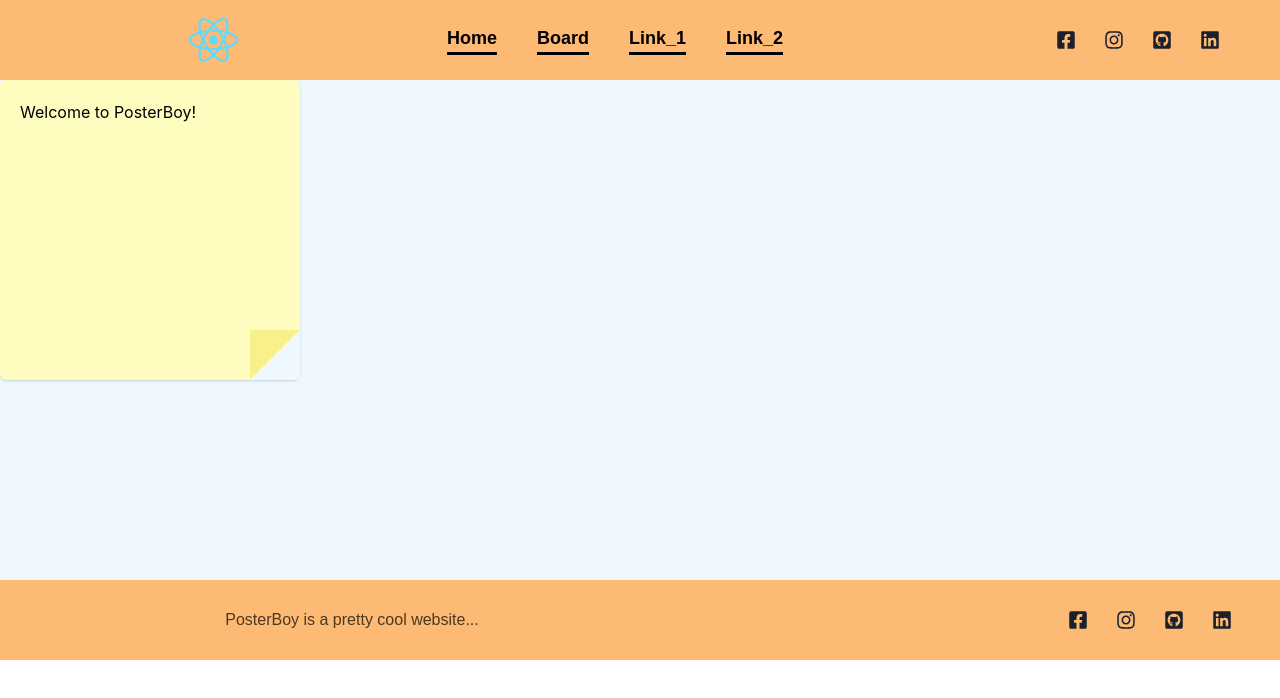
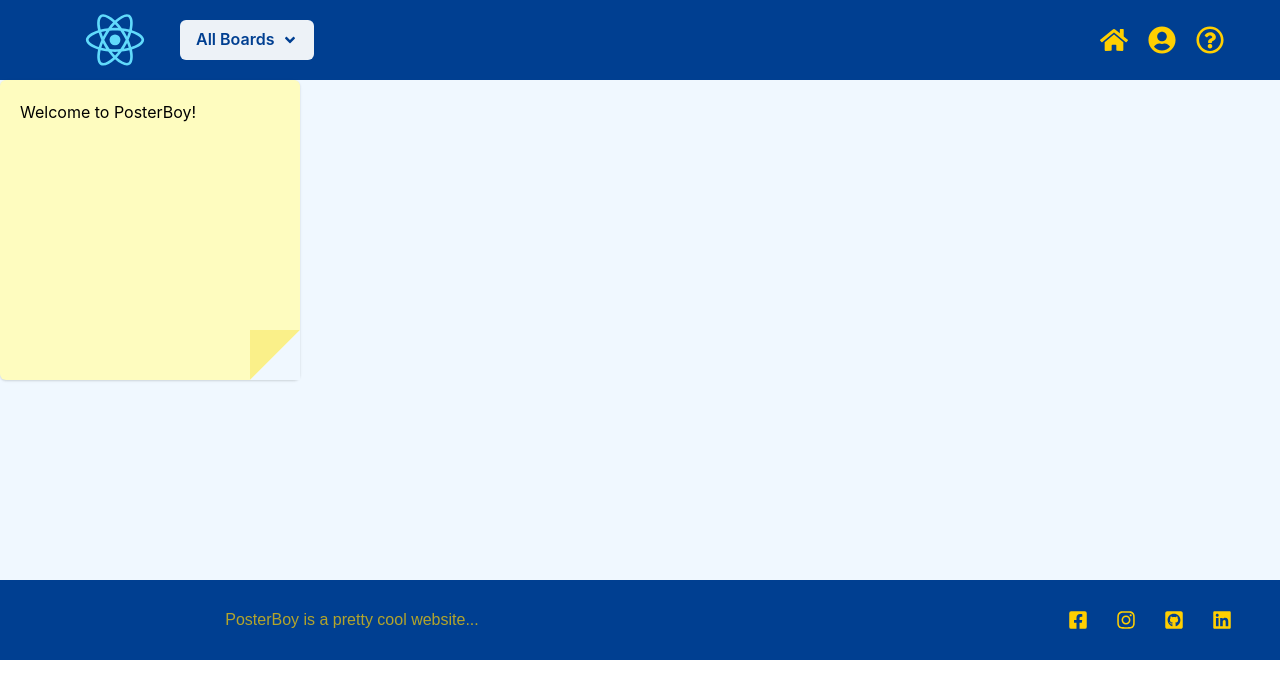
Before and after one commit to PiersonG33/PosterBoy, a React (Create React App) app in the folder posterboy/: page / in a window 1280 px wide. Shown: the top 698 px of the page. Built offline with nearby package versions, Linux system fonts and the light colour scheme.

Commit message:
chenb9- created the header

```diff
--- a/posterboy/src/components/Footer.jsx
+++ b/posterboy/src/components/Footer.jsx
@@ -14,13 +14,14 @@ function Footer() {
           <ButtonGroup variant="ghost">
             <IconButton
               as="a"
+              color='#FFCF00'
               href="/"
               aria-label="Facebook"
               icon={<FaFacebookSquare fontSize="1.25rem" />}
             />
-            <IconButton as="a" href="/" aria-label="Instagram" icon={<FaInstagram fontSize="1.25rem" />} />
-            <IconButton as="a" href="https://github.com/PiersonG33/PosterBoy/tree/front-end/posterboy" aria-label="Github" icon={<FaGithubSquare fontSize="1.25rem" />} />
-            <IconButton as="a" href="/" aria-label="LinkedIn" icon={<FaLinkedin fontSize="1.25rem" />} />
+            <IconButton as="a" color='#FFCF00' href="/" aria-label="Instagram" icon={<FaInstagram fontSize="1.25rem" />} />
+            <IconButton as="a" color='#FFCF00' href="https://github.com/PiersonG33/PosterBoy/tree/front-end/posterboy" aria-label="Github" icon={<FaGithubSquare fontSize="1.25rem" />} />
+            <IconButton as="a" color='#FFCF00' href="/" aria-label="LinkedIn" icon={<FaLinkedin fontSize="1.25rem" />} />
           </ButtonGroup>
         </FooterRight>
       </FooterInnerContainer>
@@ -31,7 +32,7 @@ function Footer() {
 const FooterContainer = styled.nav`
   width: 100%;
   height: 80px;
-  background-color: #FDBA74;
+  background-color: #003F91;
   display: flex;
   flex-direction: column;
   color: black;
@@ -66,6 +67,7 @@ const FooterRight = styled.div`
 const FooterText = styled.p`
   margin: auto;
   opacity: 0.7;
+  color: #FFCF00;
 `
 
 export default Footer;
--- a/posterboy/src/components/Header.jsx
+++ b/posterboy/src/components/Header.jsx
@@ -1,8 +1,7 @@
 import React from "react";
 import styled from "styled-components";
-import { Link } from "react-router-dom";
-import { FaFacebookSquare, FaLinkedin, FaGithubSquare, FaInstagram} from "react-icons/fa";
-import { ButtonGroup,  IconButton } from '@chakra-ui/react'
+import { FaHome, FaUserCircle, FaRegQuestionCircle, FaAngleDown} from "react-icons/fa";
+import { Button, ButtonGroup,  IconButton, Menu, MenuButton, MenuList, MenuItem } from '@chakra-ui/react'
 import LogoPic from '../assets/logo.svg';
 
 function Header() {
@@ -11,26 +10,24 @@ function Header() {
       <HeaderInnerContainer>
         <HeaderLeft>
           <Logo src={LogoPic} />
+          <Menu>
+            <MenuButton as={Button} color='#003F91'  rightIcon={<FaAngleDown/>}>
+              All Boards
+            </MenuButton>
+            <MenuList>
+              <MenuItem>Board 1</MenuItem>
+              <MenuItem>Board 2</MenuItem>
+              <MenuItem>Board 3</MenuItem>
+              <MenuItem>Board 4</MenuItem>
+              <MenuItem>Board 5</MenuItem>
+            </MenuList>
+          </Menu>
         </HeaderLeft>
-        <HeaderCenter>
-          <HeaderNavigationContainer>
-            <StyledLink to="/">Home</StyledLink>
-            <StyledLink to="/Board">Board</StyledLink>
-            <StyledLink to="/">Link_1</StyledLink>
-            <StyledLink to="/">Link_2</StyledLink>
-          </HeaderNavigationContainer>
-        </HeaderCenter>
         <HeaderRight>
         <ButtonGroup variant="ghost">
-            <IconButton
-              as="a"
-              href="/"
-              aria-label="Facebook"
-              icon={<FaFacebookSquare fontSize="1.25rem" />}
-            />
-            <IconButton as="a" href="/" aria-label="Instagram" icon={<FaInstagram fontSize="1.25rem" />} />
-            <IconButton as="a" href="https://github.com/PiersonG33/PosterBoy/tree/front-end/posterboy" aria-label="Github" icon={<FaGithubSquare fontSize="1.25rem" />} />
-            <IconButton as="a" href="/" aria-label="LinkedIn" icon={<FaLinkedin fontSize="1.25rem" />} />
+            <IconButton as="a" href="/" color='#FFCF00' aria-label="Home" icon={<FaHome fontSize="1.75rem" />} />
+            <IconButton as="a" href="/" color='#FFCF00' aria-label="Profile" icon={<FaUserCircle fontSize="1.75rem" />} />
+            <IconButton as="a" href="/" color='#FFCF00' aria-label="Help" icon={<FaRegQuestionCircle fontSize="1.75rem" />} />
           </ButtonGroup>
         </HeaderRight>
       </HeaderInnerContainer>
@@ -41,27 +38,22 @@ function Header() {
 
 const HeaderContainer = styled.nav`
   width: 100%;
-  background-color: #FDBA74;
+  background-color:#003F91;
   display: flex;
   flex-direction: column;
 `;
 
 const HeaderLeft = styled.div`
-  flex: 30%;
+  margin-left: 50px;
   display: flex;
-  justify-content: center;
-
+  align-items: center;
+  width: 50%;
 `;
 
 const Logo = styled.img`
-  margin: 10px;
+  margin: 15px;
   height: auto;
-  max-width: 180px;
-`;
-
-const HeaderCenter = styled.div`
-  display: flex;
-  align-items: center;
+  max-width: 100px;
 `;
 
 const HeaderRight = styled.div`
@@ -70,6 +62,7 @@ const HeaderRight = styled.div`
   align-items: center;
   justify-content: end;
   margin-right: 50px;
+  width: 50%;
 `
 
 const HeaderInnerContainer = styled.div`
@@ -82,18 +75,4 @@ const HeaderNavigationContainer = styled.div`
   display: flex;
 `;
 
-const StyledLink = styled(Link)`
-  text-decoration: none;
-  border-bottom: black solid 3px;
-  font-weight: bolder;
-  color: black;
-  font-size: large;
-  margin: 20px;
-  font-family: 'Work Sans', sans-serif;
-  &:hover{
-    color: white;
-    border-bottom: white solid 3px;
-  }
-`;
-
 export default Header;
```
